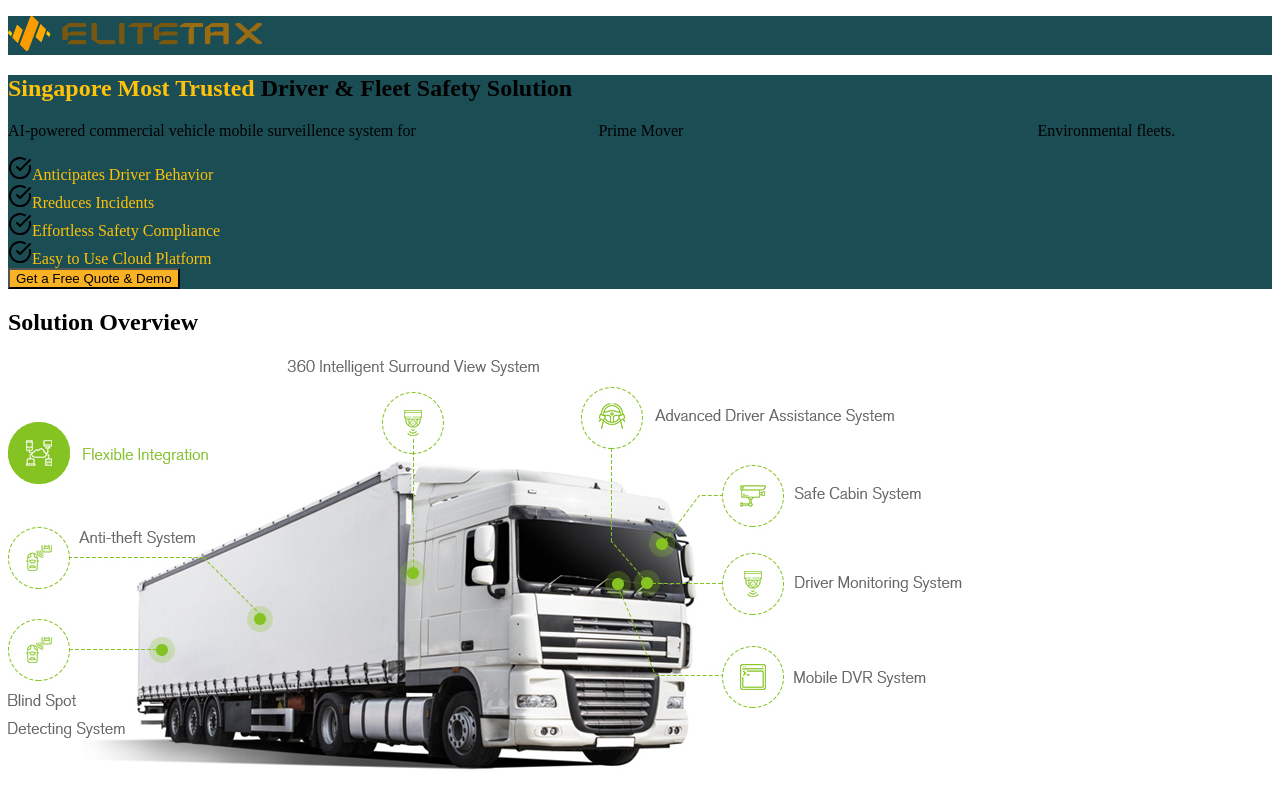
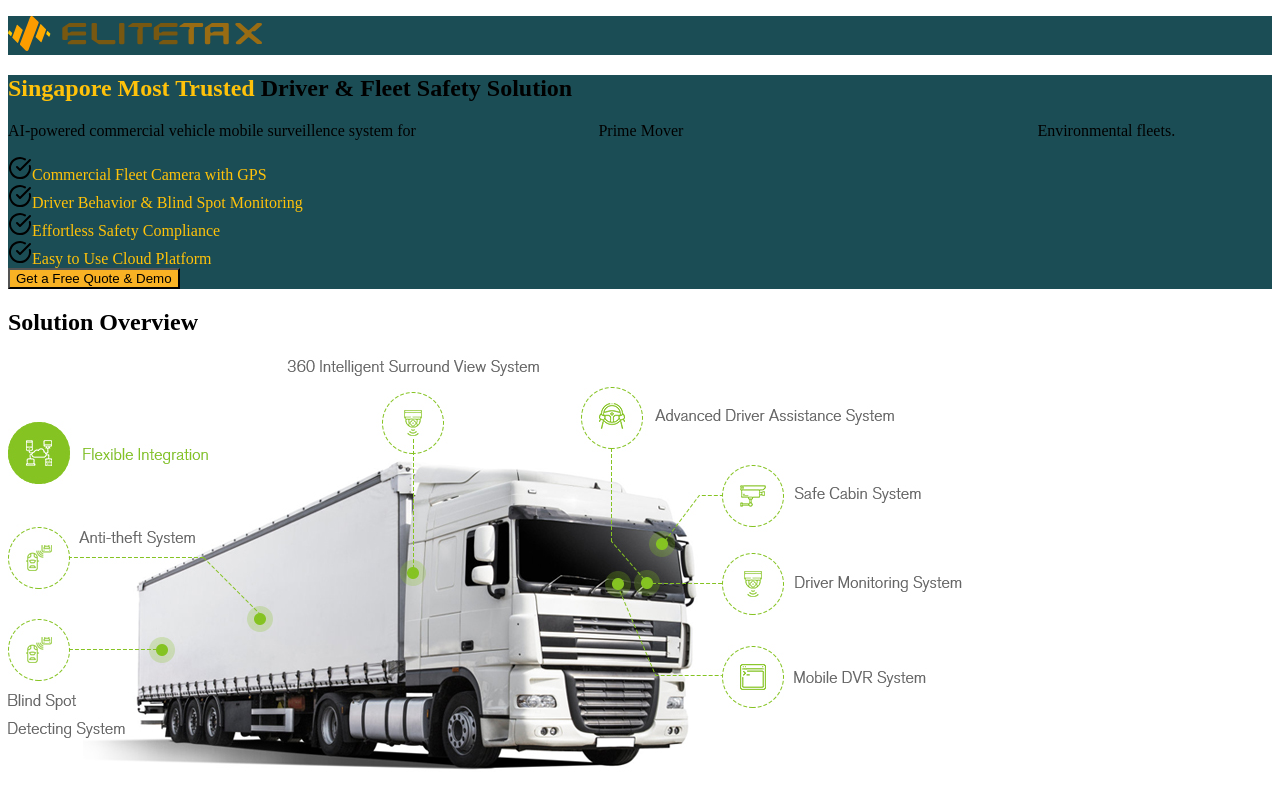
Before and after one commit to Bicheng-G/elitecopilot-landing-page, a React (Vite) app in the folder client/: page / in a window 1280 px wide. Shown: the top 800 px of the page. Built offline with nearby package versions, Linux system fonts and the light colour scheme.

Commit message:
chore: update hero

```diff
--- a/client/src/components/hero-section.tsx
+++ b/client/src/components/hero-section.tsx
@@ -30,7 +30,7 @@ export function HeroSection() {
                 <CheckCircle className="h-5 w-5 text-orange mr-2 mt-1 flex-shrink-0" />
                 <span>
                   <span className="font-semibold text-highlight">
-                    Anticipates Driver Behavior
+                    Commercial Fleet Camera with GPS
                   </span>{" "}
                 </span>
               </div>
@@ -38,7 +38,7 @@ export function HeroSection() {
                 <CheckCircle className="h-5 w-5 text-orange mr-2 mt-1 flex-shrink-0" />
                 <span>
                   <span className="font-semibold text-highlight">
-                    Rreduces Incidents
+                    Driver Behavior & Blind Spot Monitoring
                   </span>{" "}
                 </span>
               </div>
```
